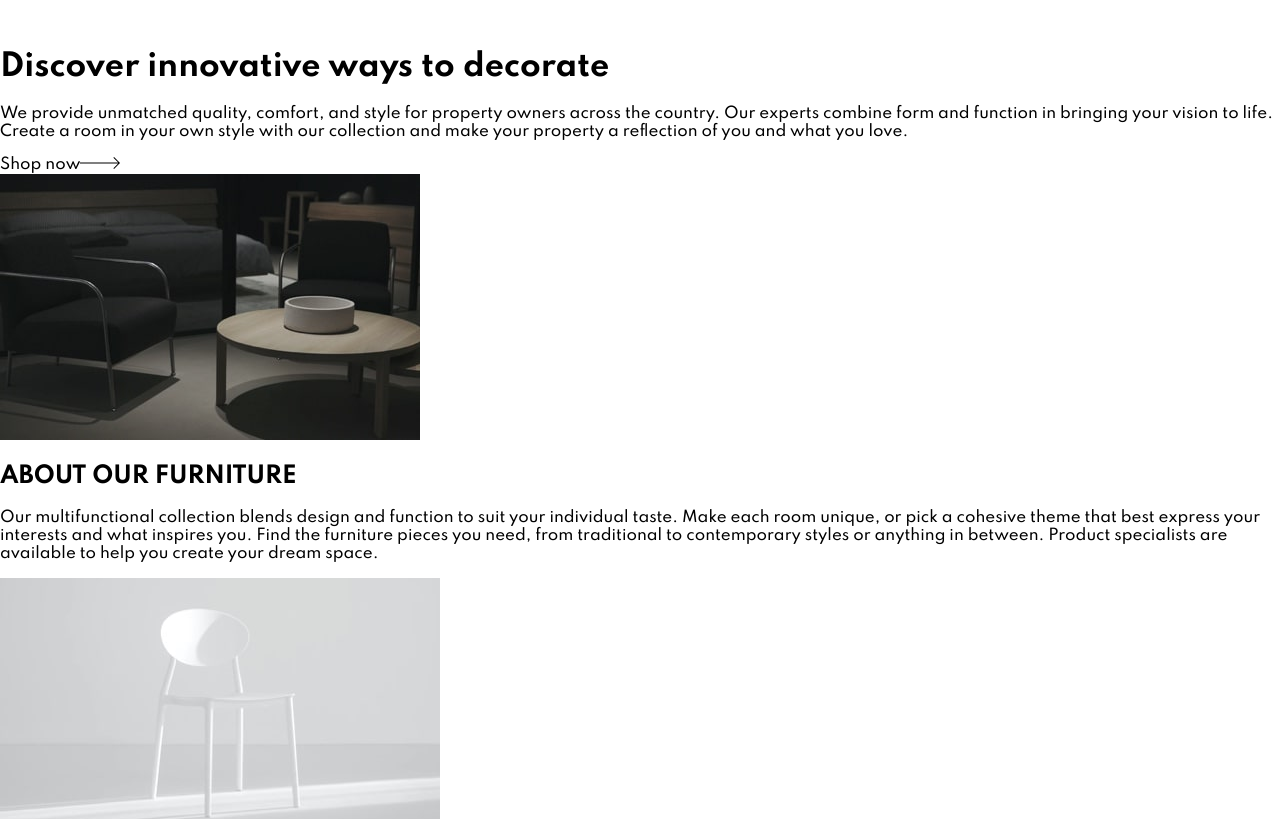
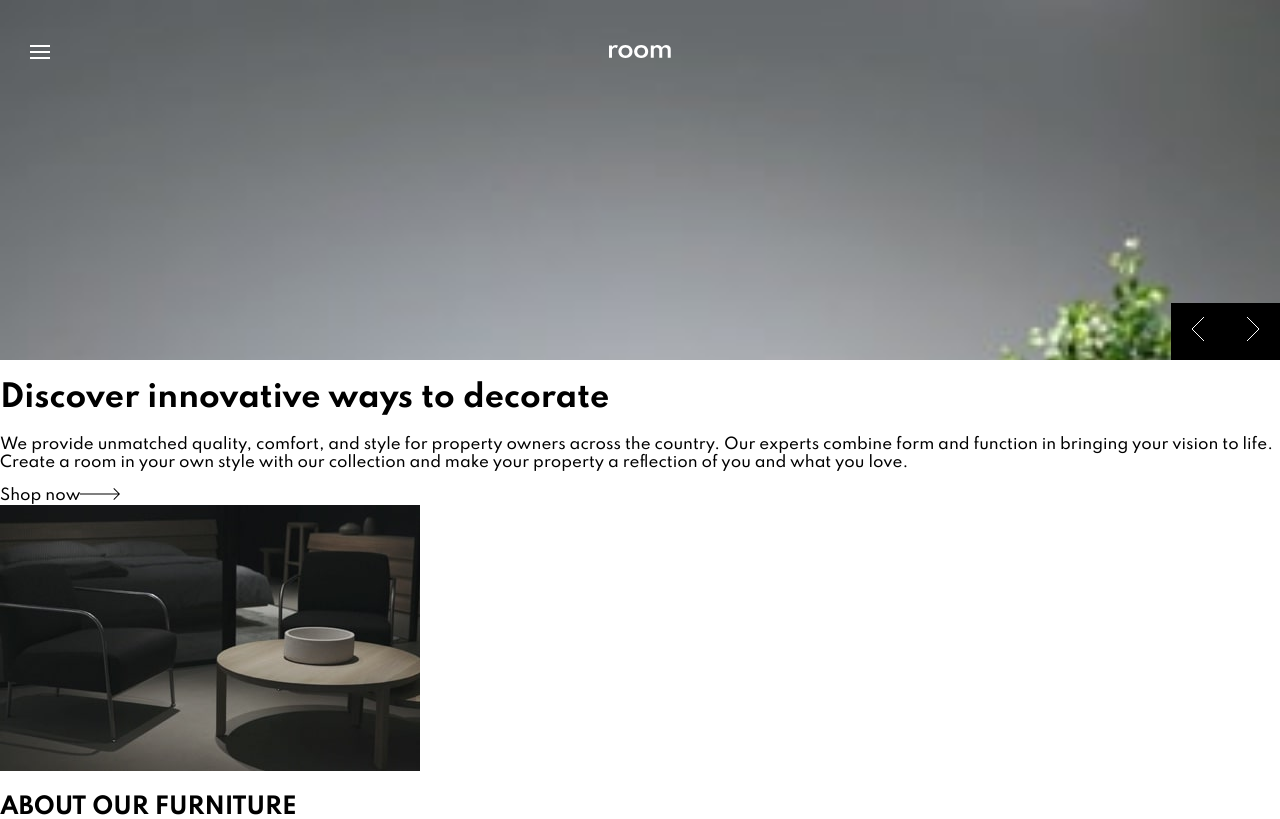
Before and after one commit to solvedbiscuit71/room-homepage, a React (Create React App) app: page / in a window 1280 px wide. Shown: the top 819 px of the page. Built offline with nearby package versions, Linux system fonts and the light colour scheme.

Commit message:
Styled slide section
completed the styling of the slide section
Note: Javascript for sliding functionality is not completed!

```diff
--- a/src/components/Slide.jsx
+++ b/src/components/Slide.jsx
@@ -4,8 +4,8 @@ function Slide(props) {
       {/* Note: the image will be set using background-image */}
 
       <div className="slide-btn">
-        <img src="images/svg/angle-left.svg" alt="left slide" />
-        <img src="images/svg/angle-right.svg" alt="right slide" />
+        <div><svg width="14" height="24" xmlns="http://www.w3.org/2000/svg"><path d="M13 0L1 12l12 12" stroke="#FFF" fill="none" fill-rule="evenodd"/></svg></div>
+        <div><svg width="14" height="24" xmlns="http://www.w3.org/2000/svg"><path d="M1 0l12 12L1 24" stroke="#FFF" fill="none" fill-rule="evenodd"/></svg></div>
       </div>
     </div>
   );
--- a/src/styles/index.css
+++ b/src/styles/index.css
@@ -42,6 +42,7 @@ body {
 .navbar {
   width: 100%;
   position: absolute;
+  z-index: 6;
   top: 0;
   left: 0;
   display: flex;
@@ -80,3 +81,22 @@ body {
 .navbar.navbar--show .nav {
   display: block;
 }
+
+.slide {
+  min-height: 360px;
+  background-image: url("../../public/images/slide/mobile-1.jpg");
+  background-repeat: no-repeat;
+  background-size: cover;
+  position: relative;
+}
+
+.slide-btn {
+  position: absolute;
+  bottom: 0;
+  right: 0;
+  display: flex;
+}
+.slide-btn div {
+  padding: 0.95em 1.35em;
+  background-color: black;
+}
--- a/src/styles/sass/components/_navbar.scss
+++ b/src/styles/sass/components/_navbar.scss
@@ -19,6 +19,7 @@
 .navbar {
   width: 100%;
   position: absolute;
+  z-index: 6;
   top: 0;
   left: 0;
 
--- /dev/null
+++ b/src/styles/sass/components/_slide.scss
@@ -0,0 +1,25 @@
+@use "../abtracts";
+
+.slide {
+  min-height: 360px;
+
+  // Note: background image will change by javscript
+  background-image: url("../../public/images/slide/mobile-1.jpg");
+  background-repeat: no-repeat;
+  background-size: cover;
+
+  position: relative;
+}
+
+.slide-btn {
+  position: absolute;
+  bottom: 0;
+  right: 0;
+
+  display: flex;
+
+  div {
+    padding: .95em 1.35em;
+    background-color: black;
+  }
+}
--- a/src/styles/sass/index.scss
+++ b/src/styles/sass/index.scss
@@ -1,2 +1,3 @@
 @use "./abtracts";
-@use "./components/Navbar.scss"
+@use "./components/navbar";
+@use "./components/slide";
```
